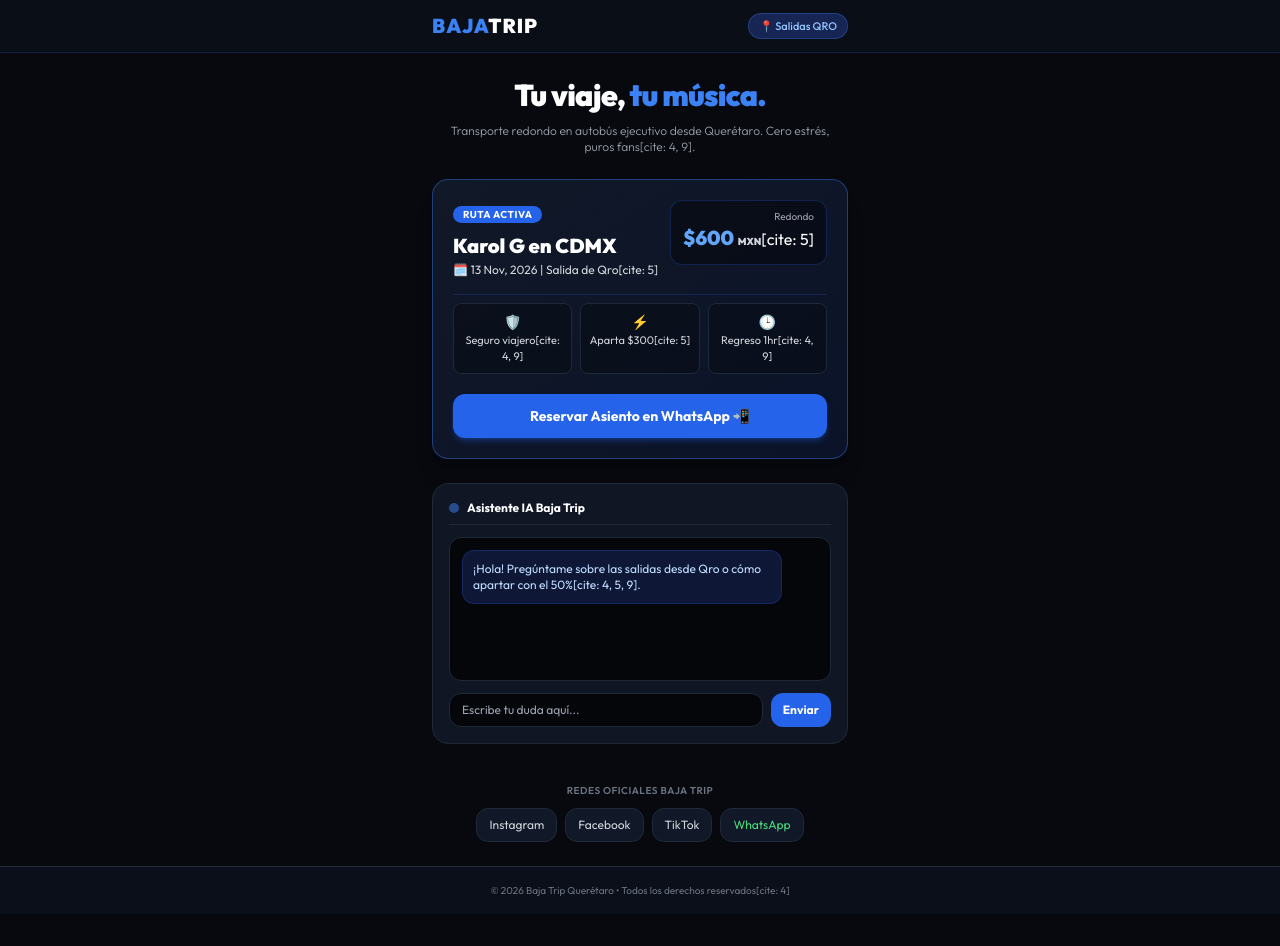
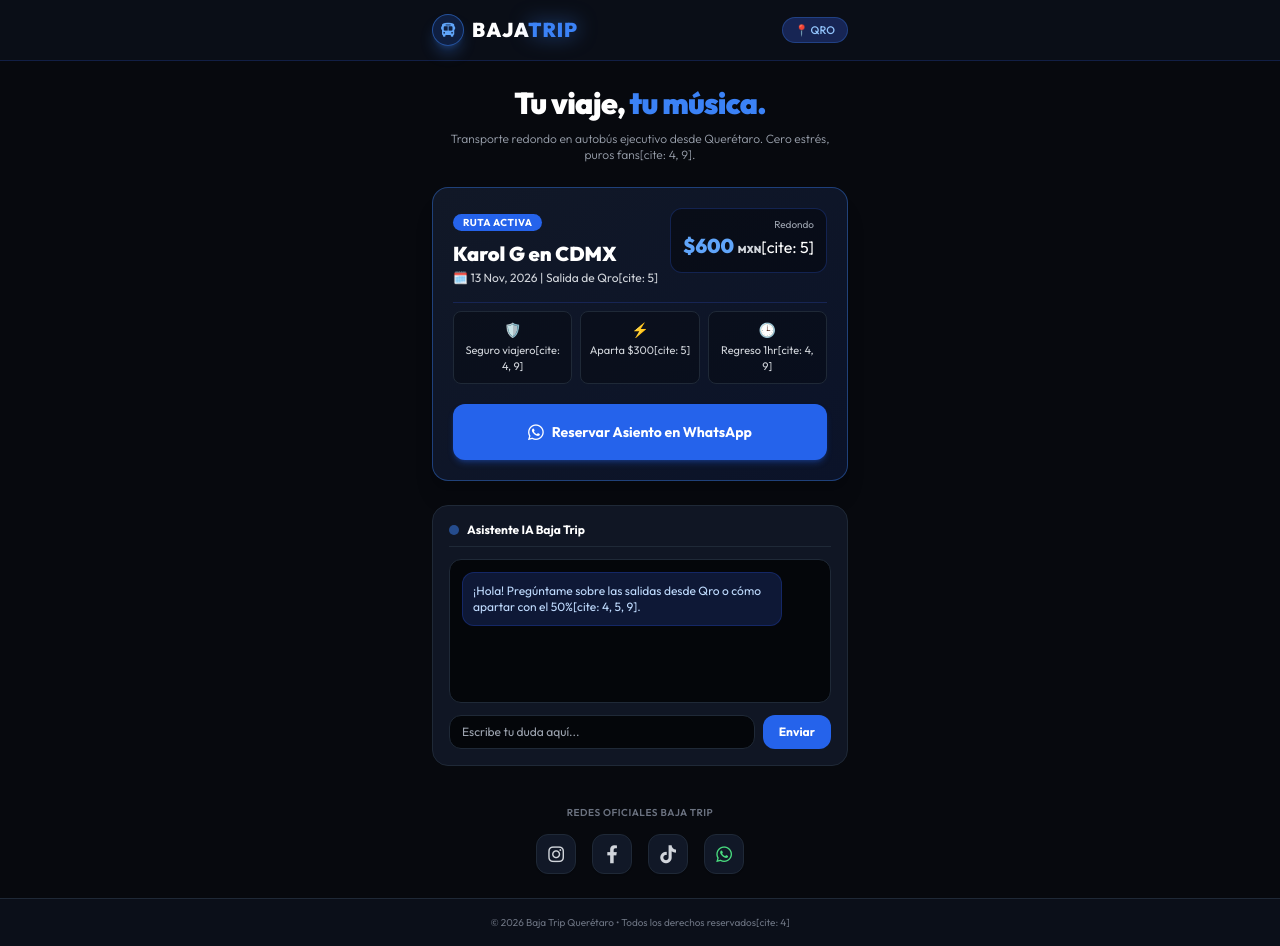
Before and after one commit to bajatravelqro-commits/bajatrip-web, a plain HTML site: page index.html in a window 1280 px wide. Before the commit the page ends 914 px from the top, so only its background shows below. Drawn offline with nearby package versions, Linux system fonts and the light colour scheme.

Commit message:
Optimize header and update layout in index.html
Updated header with optimized logo and added Font Awesome for icons. Enhanced layout and styling for better user experience.

```diff
--- a/index.html
+++ b/index.html
@@ -1,4 +1,3 @@
-
 <!DOCTYPE html>
 <html lang="es" class="scroll-smooth">
 <head>
@@ -7,16 +6,23 @@
     <title>Baja Trip | Transporte Ejecutivo a Conciertos desde Querétaro</title>
     <script src="https://cdn.tailwindcss.com"></script>
     <link href="https://fonts.googleapis.com/css2?family=Outfit:wght@300;400;500;600;700;900&display=swap" rel="stylesheet">
+    <link rel="stylesheet" href="https://cdnjs.cloudflare.com/ajax/libs/font-awesome/6.4.0/css/all.min.css">
     <link rel="stylesheet" href="style.css">
 </head>
 <body class="bg-[#07090e] text-white min-h-screen flex flex-col justify-between selection:bg-blue-600 selection:text-white">
 
-    <!-- HEADER / NAVEGACIÓN -->
+    <!-- HEADER CON LOGOTIPO OPTIMIZADO -->
     <header class="border-b border-blue-900/40 bg-[#0b0f19]/95 backdrop-blur-md sticky top-0 z-50">
-        <div class="max-w-md mx-auto px-4 py-3 flex justify-between items-center">
-            <span class="text-xl font-black tracking-wider text-blue-500">BAJA<span class="text-white">TRIP</span></span>
-            <span class="text-[11px] bg-blue-950 text-blue-300 px-2.5 py-1 rounded-full border border-blue-500/30 font-medium">
-                📍 Salidas QRO
+        <div class="max-w-md mx-auto px-4 py-3.5 flex justify-between items-center">
+            <!-- LOGOTIPO WEB OPTIMIZADO -->
+            <div class="flex items-center space-x-2">
+                <div class="w-8 h-8 rounded-full bg-blue-600/20 border border-blue-500/50 flex items-center justify-center shadow-lg shadow-blue-500/30">
+                    <i class="fa-solid fa-bus text-blue-400 text-sm"></i>
+                </div>
+                <span class="text-xl font-black tracking-wider text-white">BAJA<span class="text-blue-500 drop-shadow-[0_0_10px_rgba(59,130,246,0.6)]">TRIP</span></span>
+            </div>
+            <span class="text-[11px] bg-blue-950 text-blue-300 px-3 py-1 rounded-full border border-blue-500/30 font-medium">
+                📍 QRO
             </span>
         </div>
     </header>
@@ -24,7 +30,7 @@
     <!-- CONTENIDO PRINCIPAL -->
     <main class="max-w-md mx-auto px-4 py-6 flex-grow w-full space-y-6">
 
-        <!-- HERO VISUAL RÁPIDO -->
+        <!-- HERO VISUAL -->
         <div class="text-center space-y-2">
             <h1 class="text-3xl font-black tracking-tight leading-tight">
                 Tu viaje, <span class="text-blue-500">tu música.</span>
@@ -53,20 +59,20 @@
             <!-- ICONOS CLAVE RÁPIDOS -->
             <div class="grid grid-cols-3 gap-2 pt-2 border-t border-blue-950 text-[11px] text-gray-300 text-center">
                 <div class="bg-black/30 p-2 rounded-lg border border-gray-800">
-                    <span class="block text-sm">🛡️</span> Seguro viajero[cite: 4, 9]
+                    <span class="block text-sm mb-0.5">🛡️</span> Seguro viajero[cite: 4, 9]
                 </div>
                 <div class="bg-black/30 p-2 rounded-lg border border-gray-800">
-                    <span class="block text-sm">⚡</span> Aparta $300[cite: 5]
+                    <span class="block text-sm mb-0.5">⚡</span> Aparta $300[cite: 5]
                 </div>
                 <div class="bg-black/30 p-2 rounded-lg border border-gray-800">
-                    <span class="block text-sm">🕒</span> Regreso 1hr[cite: 4, 9]
+                    <span class="block text-sm mb-0.5">🕒</span> Regreso 1hr[cite: 4, 9]
                 </div>
             </div>
 
-            <!-- BOTÓN GIGANTE PARA EL PULGAR -->
+            <!-- BOTÓN WHATSAPP -->
             <div class="pt-1">
-                <a href="https://wa.me/5214428794383?text=¡Hola!%20Quiero%20apartar%20mi%20lugar%20con%20el%2050%%20para%20el%20concierto%20de%20Karol%20G" target="_blank" class="block w-full text-center bg-blue-600 hover:bg-blue-500 text-white font-bold py-3 px-4 rounded-xl transition shadow-md shadow-blue-600/30 text-sm">
-                    Reservar Asiento en WhatsApp 📲
+                <a href="https://wa.me/5214428794383?text=¡Hola!%20Quiero%20apartar%20mi%20lugar%20con%20el%2050%%20para%20el%20concierto%20de%20Karol%20G" target="_blank" class="block w-full text-center bg-blue-600 hover:bg-blue-500 text-white font-bold py-3.5 px-4 rounded-xl transition shadow-md shadow-blue-600/30 text-sm flex items-center justify-center gap-2">
+                    <i class="fa-brands fa-whatsapp text-lg"></i> Reservar Asiento en WhatsApp
                 </a>
             </div>
         </div>
@@ -86,18 +92,26 @@
 
             <div class="flex gap-2">
                 <input type="text" id="user-input" placeholder="Escribe tu duda aquí..." class="flex-grow bg-[#04060a] border border-gray-800 rounded-xl px-3 py-2 text-xs focus:outline-none focus:border-blue-500 text-white">
-                <button onclick="handleUserMessage()" class="bg-blue-600 text-white px-3 py-2 rounded-xl font-bold text-xs">Enviar</button>
+                <button onclick="handleUserMessage()" class="bg-blue-600 hover:bg-blue-500 text-white px-4 py-2 rounded-xl font-bold text-xs transition">Enviar</button>
             </div>
         </div>
 
-        <!-- REDES SOCIALES UNIFICADAS -->
-        <div class="text-center space-y-2 pt-2">
+        <!-- REDES SOCIALES CON ICONOS -->
+        <div class="text-center space-y-3 pt-2">
             <span class="text-[10px] uppercase tracking-wider text-gray-500 font-semibold">Redes Oficiales Baja Trip</span>
-            <div class="flex justify-center gap-2 text-xs flex-wrap">
-                <a href="https://instagram.com" target="_blank" class="bg-gray-900 border border-gray-800 px-3 py-2 rounded-xl text-gray-300">Instagram</a>
-                <a href="https://facebook.com" target="_blank" class="bg-gray-900 border border-gray-800 px-3 py-2 rounded-xl text-gray-300">Facebook</a>
-                <a href="https://tiktok.com" target="_blank" class="bg-gray-900 border border-gray-800 px-3 py-2 rounded-xl text-gray-300">TikTok</a>
-                <a href="https://wa.me/5214428794383" target="_blank" class="bg-gray-900 border border-gray-800 px-3 py-2 rounded-xl text-green-400">WhatsApp</a>
+            <div class="flex justify-center gap-4">
+                <a href="https://instagram.com/transporte_a_conciertos" target="_blank" class="w-10 h-10 bg-gray-900 hover:bg-blue-600 border border-gray-800 rounded-xl flex items-center justify-center text-gray-300 hover:text-white transition text-lg shadow-sm">
+                    <i class="fa-brands fa-instagram"></i>
+                </a>
+                <a href="https://facebook.com" target="_blank" class="w-10 h-10 bg-gray-900 hover:bg-blue-600 border border-gray-800 rounded-xl flex items-center justify-center text-gray-300 hover:text-white transition text-lg shadow-sm">
+                    <i class="fa-brands fa-facebook-f"></i>
+                </a>
+                <a href="https://tiktok.com" target="_blank" class="w-10 h-10 bg-gray-900 hover:bg-blue-600 border border-gray-800 rounded-xl flex items-center justify-center text-gray-300 hover:text-white transition text-lg shadow-sm">
+                    <i class="fa-brands fa-tiktok"></i>
+                </a>
+                <a href="https://wa.me/5214428794383" target="_blank" class="w-10 h-10 bg-gray-900 hover:bg-green-600 border border-gray-800 rounded-xl flex items-center justify-center text-green-400 hover:text-white transition text-lg shadow-sm">
+                    <i class="fa-brands fa-whatsapp"></i>
+                </a>
             </div>
         </div>
     </main>
```
